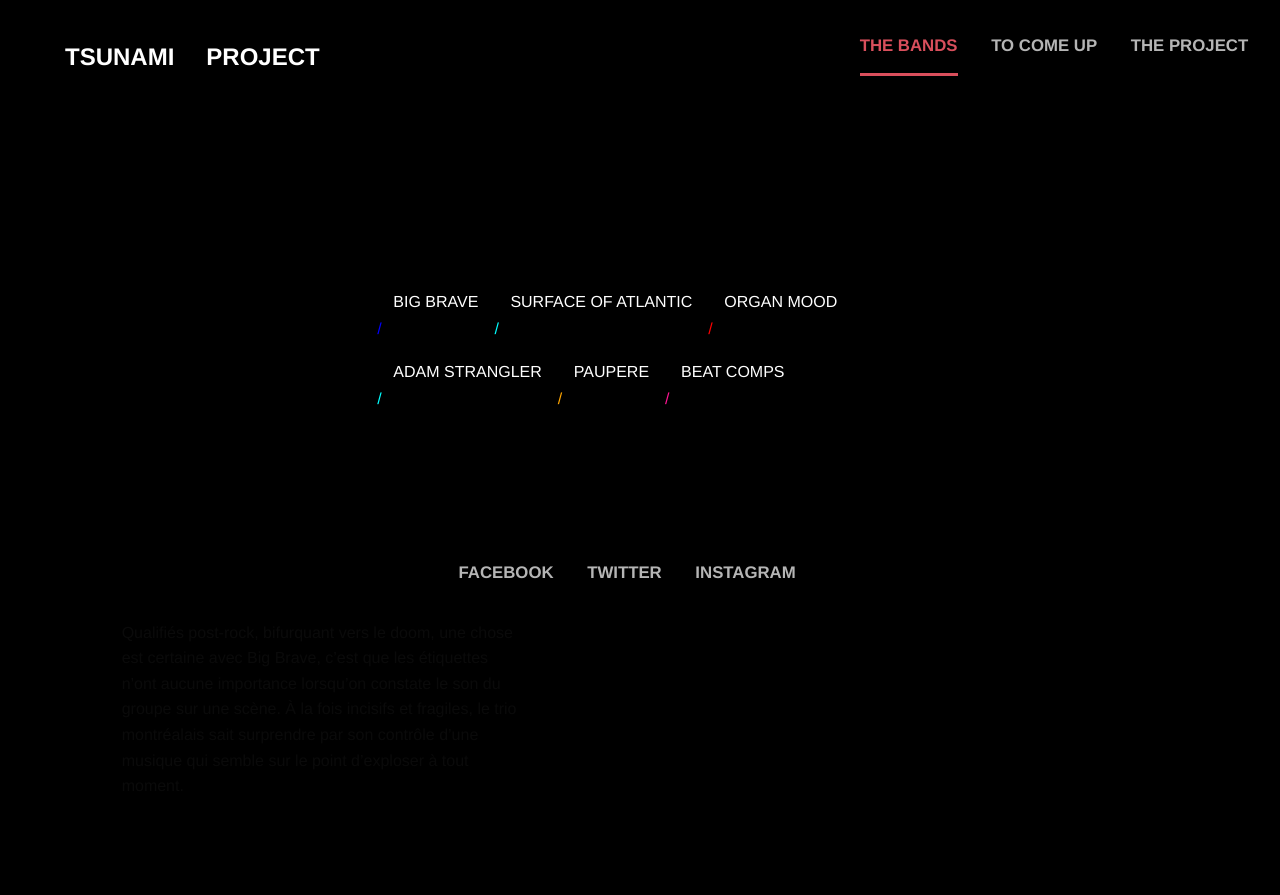
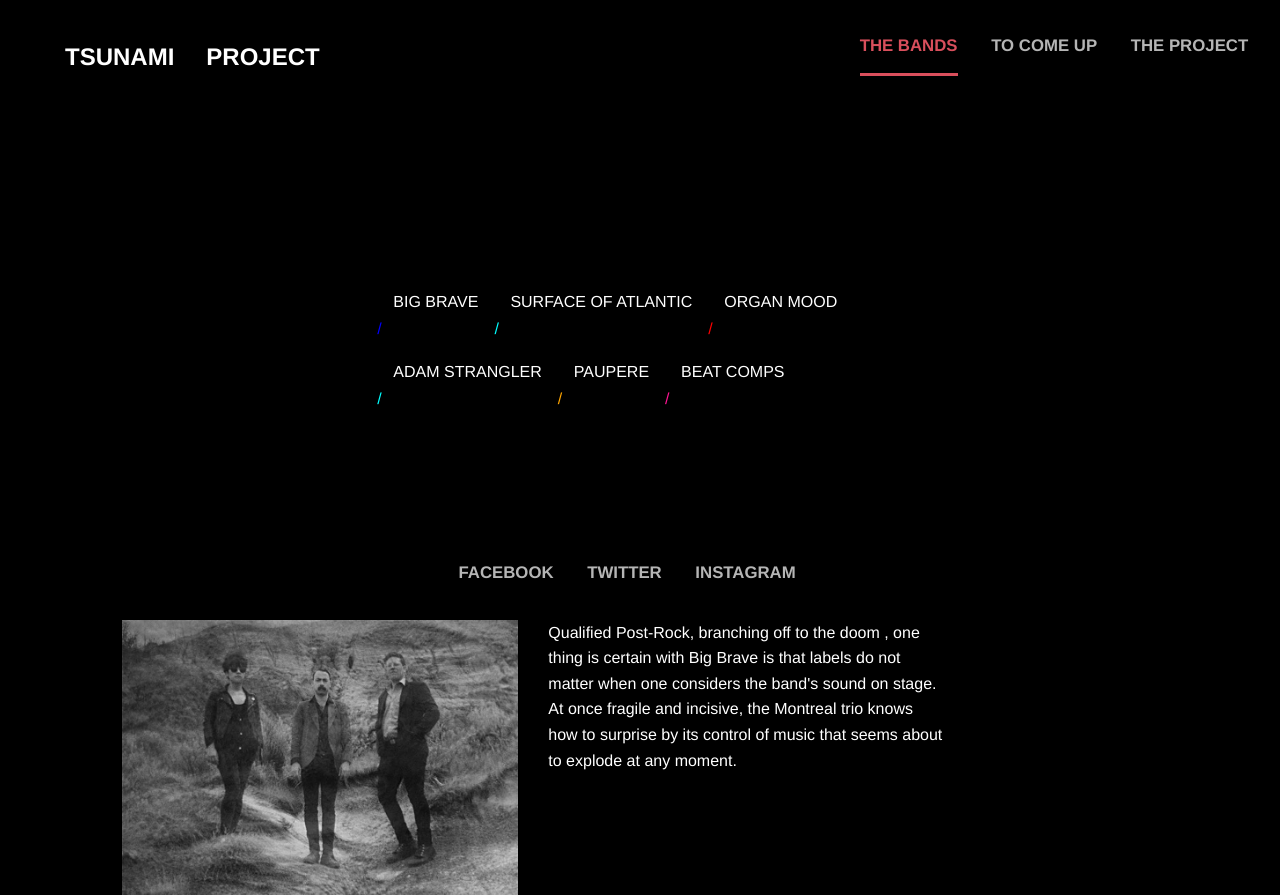
Before and after one commit to syntaxSizer/tsunami, a plain HTML site: page index.html in a window 1280 px wide. Before the commit the page ends 815 px from the top, so only its background shows below. Drawn offline with Linux system fonts and the light colour scheme.

Commit message:
add band images

```diff
--- a/css/app.css
+++ b/css/app.css
@@ -84,3 +84,6 @@ body {
 .one {
     float: right;
 }
+p {
+    color: #fff;
+}
--- a/index.html
+++ b/index.html
@@ -100,18 +100,18 @@
 
         <div class="row">
             <div class="column small-12 large-1">&nbsp;</div>
-            <div class="column small-12 medium-4 larg-6"></div>
+            <div class="column small-12 medium-4 larg-10"><img src="images/big-brave.jpg"></div>
+
+
             <div class="column small-12 medium-3 large-4">
-                <p>Qualifiés post-rock, bifurquant vers le doom, une chose est certaine avec Big Brave, c’est que les étiquettes n’ont aucune importance lorsqu’on constate le son du groupe sur une scène. À la fois incisifs et fragiles, le trio montréalais sait surprendre par son contrôle d’une musique qui semble sur le point d’exploser à tout moment.
-
-                </p>
+                <p>
+                    Qualified Post-Rock, branching off to the doom , one thing is certain with Big Brave is that labels do not matter when one considers the band's sound on stage. At once fragile and incisive, the Montreal trio knows how to surprise by its control of music that seems about to explode at any moment.</p>
             </div>
             <div class="column small-12 large-1">&nbsp;</div>
 
 
 
         </div>
-
 
 
 
```
Also changed, not shown: images/adam-strangler-new.jpg (added), images/big-brave.jpg (added), images/organ-mood.jpg (added), images/paupiere-new.jpg (added), images/surface-of-atlantic-new.jpg (added).
